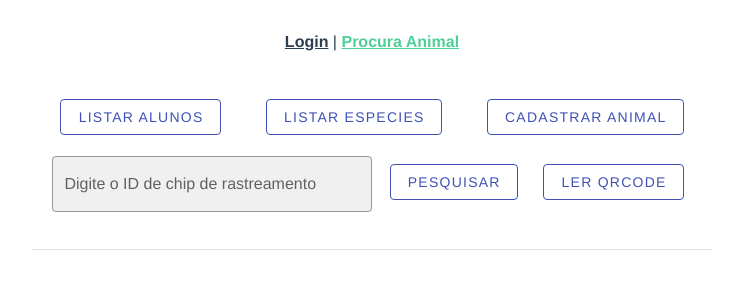
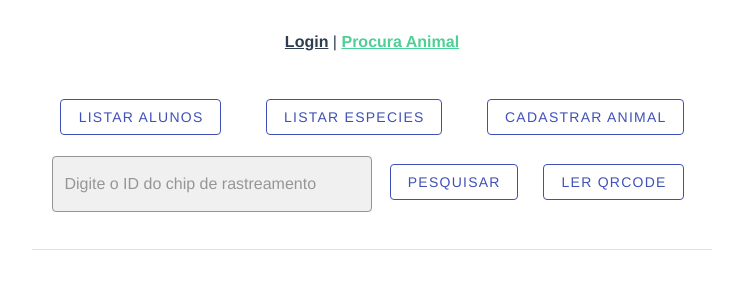
Before and after one commit to qrsnake/qr-snake-front, a Vue app: page /search in a window 1280 px wide. Shown: the top 300 px of the page, without its empty margins (268-1011 px from the left). Built offline with nearby package versions, Linux system fonts and the light colour scheme.

Commit message:
[update] changing placeholder

```diff
--- a/src/views/ProcuraAnimal.vue
+++ b/src/views/ProcuraAnimal.vue
@@ -30,8 +30,7 @@
     <div class="id-css">
       <v-text-field
         class="chip-css"
-        label="Digite o ID de chip de rastreamento"
-        placeholder="ID"
+        placeholder="Digite o ID do chip de rastreamento"
         outlined
         filled
         align="center"
```
